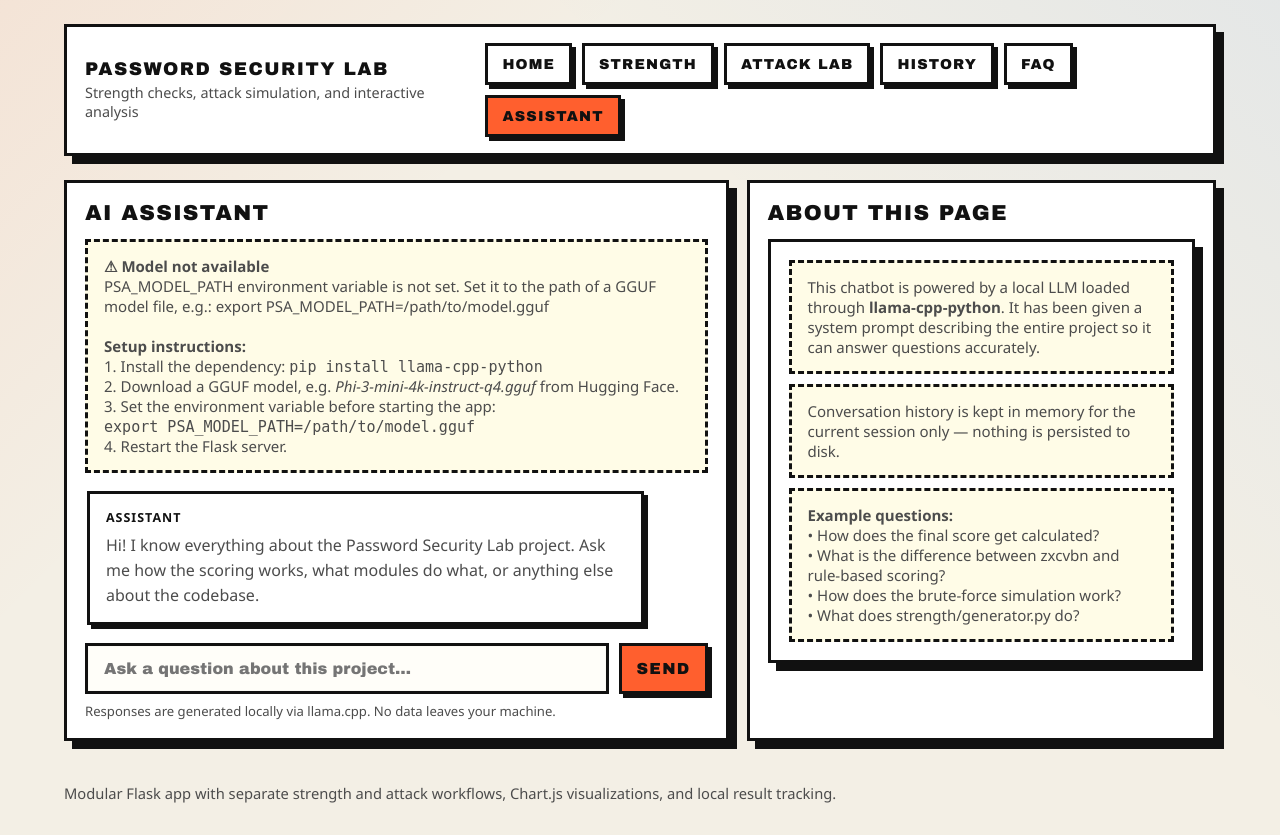
After one commit to B1tW1z/Password-Strength-Analyzer, a Flask app: page /assistant in a window 1280 px wide. The commit adds this page. Run offline with Flask 3, Linux system fonts and the light colour scheme.

Commit message:
feat: add ai assistant, add secure password recommendation engine

```diff
--- a/requirements.txt
+++ b/requirements.txt
@@ -1,3 +1,4 @@
 Flask>=3.0
 zxcvbn>=4.5.0
 passwordmeter
+llama-cpp-python>=0.2.0
--- a/web/app.py
+++ b/web/app.py
@@ -1,21 +1,24 @@
 from __future__ import annotations
 
+import json
+import math
+import os
+import queue
+import threading
+import time
+import uuid
 from pathlib import Path
-import math
 
-from flask import Flask, render_template, request, Response, stream_with_context
-import json
-import uuid
-import threading
-import queue
-import time
-
-from attacks.brute_force import CHARSETS, analyze as brute_force_analyze
+from attacks.brute_force import CHARSETS
+from attacks.brute_force import analyze as brute_force_analyze
 from attacks.dictionary import simulate as dictionary_simulate
+from flask import (Flask, Response, render_template, request,
+                   stream_with_context)
 from metrics.graph import build_chart_data, build_password_length_bar_chart
 from metrics.tracker import AnalysisRecord, ResultTracker
 from strength.aggregator import aggregate
 from strength.entropy import estimate as entropy_estimate
+from strength.generator import generate as generate_password
 from strength.rule_based import analyze as rule_based_analyze
 from strength.zxcvbn_adapter import analyze as zxcvbn_analyze
 
@@ -248,6 +251,7 @@ def create_app() -> Flask:
                     "rule_result": rule_result,
                     "entropy_result": entropy_result,
                     "insight": zxcvbn_result.feedback or rule_result.feedback,
+                    "suggested_password": generate_password(16),
                 }
             )
 
@@ -433,6 +437,177 @@ def create_app() -> Flask:
     def faq_page():
         return _render_page("faq.html", tracker, page_title="FAQ")
 
+    _ASSISTANT_SYSTEM_PROMPT = """You are an expert assistant for the Password Security Lab project.
+Here is a full description of the project so you can answer questions about it accurately.
+
+PROJECT OVERVIEW
+================
+Password Security Lab is a modular Flask web application that helps users understand
+password strength and simulate common password-cracking attacks. It has four main pages:
+Home, Strength, Attack Lab, History, FAQ, and this AI Assistant page.
+
+MODULES & FILES
+===============
+strength/zxcvbn_adapter.py   — Wraps the zxcvbn library. Scores a password 0-4 and maps
+                               it to a 0-100 scale. Returns pattern-based feedback.
+strength/rule_based.py       — Checks composition rules: length bands, uppercase, lowercase,
+                               digits, symbols. Returns a 0-100 score and improvement hints.
+strength/entropy.py          — Estimates Shannon entropy (bits) given the password and the
+                               active character-set size. Maps bits to a 0-100 score.
+strength/aggregator.py       — Combines all three scores with weighted blending
+                               (zxcvbn 40 %, rule-based 35 %, entropy 25 %) into a final
+                               score and rating: Weak (<40), Medium (40-69), Strong (≥70).
+strength/generator.py        — Generates a cryptographically secure suggested password
+                               (16+ chars, guaranteed upper+lower+digit+symbol) using the
+                               Python `secrets` module.
+attacks/brute_force.py       — Estimates cracking time for four character sets
+                               (digits, alpha, alphanumeric, full 95-char ASCII printable)
+                               at a configurable attempts-per-second rate.
+attacks/dictionary.py        — Simulates a dictionary attack against a bundled wordlist
+                               (or user-uploaded list). Supports case-variation expansion.
+metrics/tracker.py           — Persists every analysis result to data/results.json so the
+                               History page can display recent runs.
+metrics/graph.py             — Builds Chart.js-compatible JSON for the cracking-time line
+                               chart and password-length bar chart shown on Attack Lab.
+web/app.py                   — Flask application factory. Defines routes: /, /strength,
+                               /bruteforce, /history, /faq, /assistant, and SSE streams.
+
+STRENGTH PAGE
+=============
+Users type a password, click "Analyse Strength", and see:
+- A final score (0-100) and rating badge (Weak / Medium / Strong).
+- A colour-coded score bar.
+- Individual scores from zxcvbn, rule-based, and entropy modules.
+- A feedback/insight banner.
+- A suggested strong password generated by strength/generator.py with a one-click copy button.
+
+ATTACK LAB PAGE
+===============
+Users configure charset, wordlist, case-variations, attempts-per-second, and optionally
+enable an animated streaming simulation via Server-Sent Events. Results include:
+- Dictionary match result (matched / not matched, elapsed ms).
+- Brute-force combination count and estimated / actual crack time.
+- A line chart (password-length vs estimated crack time) and bar chart.
+- A comparison meter showing relative times for each attack mode.
+
+HISTORY PAGE
+============
+Shows the six most recent analyses with rating, score, password length, and charset.
+
+FAQ PAGE
+========
+Static page explaining the methodology, scoring weights, and limitations (e.g. this tool
+is not a replacement for multi-factor authentication or a proper password policy).
+
+TECHNOLOGY STACK
+================
+- Python 3.x, Flask 3.0
+- zxcvbn (pattern-based password scoring)
+- passwordmeter
+- llama-cpp-python (this AI assistant)
+- Chart.js (visualisations, loaded via CDN)
+- Vanilla HTML/CSS (neobrutalist design system in web/static/css/app.css)
+
+Answer concisely and accurately. If asked something outside the project scope, say so politely.
+"""
+
+    # Lazy-load the llama model once and cache it
+    _llama_model_cache: dict = {}
+
+    def _get_llama_model():
+        """Load and cache the Llama model. Returns (model, error_string)."""
+        if "model" in _llama_model_cache:
+            return _llama_model_cache["model"], None
+        if "error" in _llama_model_cache:
+            return None, _llama_model_cache["error"]
+
+        model_path = os.environ.get("PSA_MODEL_PATH", "")
+        if not model_path:
+            err = (
+                "PSA_MODEL_PATH environment variable is not set. "
+                "Set it to the path of a GGUF model file, e.g.: "
+                "export PSA_MODEL_PATH=/path/to/model.gguf"
+            )
+            _llama_model_cache["error"] = err
+            return None, err
+
+        if not Path(model_path).exists():
+            err = f"Model file not found: {model_path}"
+            _llama_model_cache["error"] = err
+            return None, err
+
+        try:
+            from llama_cpp import Llama  # type: ignore
+            model = Llama(
+                model_path=model_path,
+                n_ctx=2048,
+                n_threads=os.cpu_count() or 4,
+                verbose=False,
+            )
+            _llama_model_cache["model"] = model
+            return model, None
+        except Exception as exc:
+            err = f"Failed to load model: {exc}"
+            _llama_model_cache["error"] = err
+            return None, err
+
+    @app.route("/assistant", methods=["GET"])
+    def assistant_page():
+        _, model_error = _get_llama_model()
+        return _render_page(
+            "assistant.html",
+            tracker,
+            page_title="AI Assistant",
+            model_error=model_error,
+        )
+
+    @app.route("/assistant/chat", methods=["POST"])
+    def assistant_chat():
+        """SSE endpoint — streams the LLM reply token by token."""
+        data = request.get_json(silent=True) or {}
+        user_message = (data.get("message") or "").strip()
+        history = data.get("history") or []  # list of {role, content}
+
+        if not user_message:
+            return Response("data: {\"error\": \"Empty message\"}\n\n", mimetype="text/event-stream")
+
+        model, model_error = _get_llama_model()
+
+        def event_stream():
+            if model_error:
+                payload = json.dumps({"error": model_error})
+                yield f"data: {payload}\n\n"
+                return
+
+            # Build messages array for chat completion
+            messages = [{"role": "system", "content": _ASSISTANT_SYSTEM_PROMPT}]
+            for entry in history[-10:]:  # keep last 10 turns for context
+                role = entry.get("role", "user")
+                content = entry.get("content", "")
+                if role in ("user", "assistant") and content:
+                    messages.append({"role": role, "content": content})
+            messages.append({"role": "user", "content": user_message})
+
+            try:
+                stream = model.create_chat_completion(
+                    messages=messages,
+                    max_tokens=512,
+                    temperature=0.7,
+                    stream=True,
+                )
+                for chunk in stream:
+                    delta = chunk.get("choices", [{}])[0].get("delta", {})
+                    token = delta.get("content", "")
+                    if token:
+                        payload = json.dumps({"token": token})
+                        yield f"data: {payload}\n\n"
+                yield "data: {\"done\": true}\n\n"
+            except Exception as exc:
+                payload = json.dumps({"error": str(exc)})
+                yield f"data: {payload}\n\n"
+
+        return Response(stream_with_context(event_stream()), mimetype="text/event-stream")
+
     @app.errorhandler(404)
     def not_found(_error):
         return _render_page("not_found.html", tracker, page_title="Not Found"), 404
--- /dev/null
+++ b/web/templates/assistant.html
@@ -0,0 +1,263 @@
+{% extends 'base.html' %}
+
+{% block content %}
+<section class="grid">
+  <div class="card wide">
+    <h2>AI Assistant</h2>
+    {% if model_error %}
+      <div class="notice" style="margin-bottom: 14px;">
+        <strong>⚠ Model not available</strong><br>
+        {{ model_error }}<br><br>
+        <strong>Setup instructions:</strong><br>
+        1. Install the dependency: <code>pip install llama-cpp-python</code><br>
+        2. Download a GGUF model, e.g.
+           <em>Phi-3-mini-4k-instruct-q4.gguf</em> from Hugging Face.<br>
+        3. Set the environment variable before starting the app:<br>
+           <code>export PSA_MODEL_PATH=/path/to/model.gguf</code><br>
+        4. Restart the Flask server.
+      </div>
+    {% else %}
+      <p class="helper" style="margin-bottom: 14px;">
+        Ask anything about how this project works — scoring, attack simulation,
+        architecture, or methodology.
+      </p>
+    {% endif %}
+
+    <!-- Chat history display -->
+    <div id="chat-log" class="chat-log" aria-live="polite">
+      <div class="chat-bubble assistant">
+        <strong>Assistant</strong>
+        <p>Hi! I know everything about the Password Security Lab project. Ask me how the
+        scoring works, what modules do what, or anything else about the codebase.</p>
+      </div>
+    </div>
+
+    <!-- Input area -->
+    <div class="chat-input-row" style="margin-top: 14px;">
+      <input
+        id="chat-input"
+        type="text"
+        placeholder="Ask a question about this project…"
+        autocomplete="off"
+        {% if model_error %}disabled{% endif %}
+      >
+      <button
+        id="chat-send"
+        class="button"
+        {% if model_error %}disabled{% endif %}
+      >Send</button>
+    </div>
+    <p class="helper" style="margin-top: 8px; font-size: 0.82rem;">
+      Responses are generated locally via llama.cpp. No data leaves your machine.
+    </p>
+  </div>
+
+  <aside class="card narrow">
+    <h2>About this page</h2>
+    <div class="summary-box">
+      <div class="notice">
+        This chatbot is powered by a local LLM loaded through
+        <strong>llama-cpp-python</strong>. It has been given a system prompt
+        describing the entire project so it can answer questions accurately.
+      </div>
+      <div class="notice">
+        Conversation history is kept in memory for the current session only —
+        nothing is persisted to disk.
+      </div>
+      <div class="notice">
+        <strong>Example questions:</strong><br>
+        • How does the final score get calculated?<br>
+        • What is the difference between zxcvbn and rule-based scoring?<br>
+        • How does the brute-force simulation work?<br>
+        • What does strength/generator.py do?
+      </div>
+    </div>
+  </aside>
+</section>
+
+<style>
+.chat-log {
+  display: flex;
+  flex-direction: column;
+  gap: 12px;
+  max-height: 460px;
+  overflow-y: auto;
+  padding: 4px 2px;
+}
+
+.chat-bubble {
+  display: grid;
+  gap: 6px;
+  padding: 14px 16px;
+  border: 3px solid var(--border);
+  box-shadow: 4px 4px 0 var(--border);
+  font-family: "Segoe UI", sans-serif;
+  line-height: 1.55;
+  word-break: break-word;
+}
+
+.chat-bubble strong {
+  font-size: 0.78rem;
+  text-transform: uppercase;
+  letter-spacing: 0.08em;
+}
+
+.chat-bubble p {
+  margin: 0;
+}
+
+.chat-bubble.user {
+  background: #fff8d8;
+  align-self: flex-end;
+  max-width: 80%;
+}
+
+.chat-bubble.assistant {
+  background: var(--panel-strong);
+  align-self: flex-start;
+  max-width: 90%;
+}
+
+.chat-bubble.assistant.streaming p::after {
+  content: "▌";
+  animation: blink 0.7s step-start infinite;
+}
+
+@keyframes blink {
+  50% { opacity: 0; }
+}
+
+.chat-bubble .error-text {
+  color: var(--danger);
+  font-weight: 700;
+}
+
+.chat-input-row {
+  display: flex;
+  gap: 10px;
+}
+
+.chat-input-row input {
+  flex: 1;
+}
+</style>
+
+<script>
+(function () {
+  const log     = document.getElementById('chat-log');
+  const input   = document.getElementById('chat-input');
+  const sendBtn = document.getElementById('chat-send');
+
+  // In-memory conversation history for context window
+  const history = [];
+
+  function scrollToBottom() {
+    log.scrollTop = log.scrollHeight;
+  }
+
+  function appendBubble(role, text) {
+    const bubble = document.createElement('div');
+    bubble.className = `chat-bubble ${role}`;
+    const label = document.createElement('strong');
+    label.textContent = role === 'user' ? 'You' : 'Assistant';
+    const body = document.createElement('p');
+    body.textContent = text;
+    bubble.appendChild(label);
+    bubble.appendChild(body);
+    log.appendChild(bubble);
+    scrollToBottom();
+    return body;
+  }
+
+  function setInputsEnabled(enabled) {
+    input.disabled  = !enabled;
+    sendBtn.disabled = !enabled;
+  }
+
+  async function sendMessage() {
+    const message = input.value.trim();
+    if (!message) return;
+
+    input.value = '';
+    setInputsEnabled(false);
+
+    // Show user bubble
+    appendBubble('user', message);
+    history.push({ role: 'user', content: message });
+
+    // Create streaming assistant bubble
+    const bubble = document.createElement('div');
+    bubble.className = 'chat-bubble assistant streaming';
+    const label = document.createElement('strong');
+    label.textContent = 'Assistant';
+    const body = document.createElement('p');
+    body.textContent = '';
+    bubble.appendChild(label);
+    bubble.appendChild(body);
+    log.appendChild(bubble);
+    scrollToBottom();
+
+    let fullReply = '';
+
+    try {
+      const resp = await fetch('/assistant/chat', {
+        method: 'POST',
+        headers: { 'Content-Type': 'application/json' },
+        body: JSON.stringify({ message, history: history.slice(0, -1) }),
+      });
+
+      const reader = resp.body.getReader();
+      const decoder = new TextDecoder();
+      let buffer = '';
+
+      while (true) {
+        const { done, value } = await reader.read();
+        if (done) break;
+        buffer += decoder.decode(value, { stream: true });
+
+        const lines = buffer.split('\n');
+        buffer = lines.pop(); // keep incomplete line
+
+        for (const line of lines) {
+          if (!line.startsWith('data: ')) continue;
+          let evt;
+          try { evt = JSON.parse(line.slice(6)); } catch { continue; }
+
+          if (evt.error) {
+            body.innerHTML = `<span class="error-text">Error: ${evt.error}</span>`;
+            bubble.classList.remove('streaming');
+            break;
+          }
+          if (evt.token) {
+            fullReply += evt.token;
+            body.textContent = fullReply;
+            scrollToBottom();
+          }
+          if (evt.done) {
+            bubble.classList.remove('streaming');
+          }
+        }
+      }
+    } catch (err) {
+      body.innerHTML = `<span class="error-text">Connection error: ${err.message}</span>`;
+      bubble.classList.remove('streaming');
+    }
+
+    if (fullReply) {
+      history.push({ role: 'assistant', content: fullReply });
+    }
+
+    setInputsEnabled(true);
+    input.focus();
+  }
+
+  sendBtn.addEventListener('click', sendMessage);
+  input.addEventListener('keydown', (e) => {
+    if (e.key === 'Enter' && !e.shiftKey) {
+      e.preventDefault();
+      sendMessage();
+    }
+  });
+})();
+</script>
+{% endblock %}
--- a/web/templates/base.html
+++ b/web/templates/base.html
@@ -19,6 +19,7 @@
         <a href="{{ url_for('brute_force_page') }}" class="{% if request.endpoint == 'brute_force_page' %}active{% endif %}">Attack Lab</a>
         <a href="{{ url_for('history_page') }}" class="{% if request.endpoint == 'history_page' %}active{% endif %}">History</a>
         <a href="{{ url_for('faq_page') }}" class="{% if request.endpoint == 'faq_page' %}active{% endif %}">FAQ</a>
+        <a href="{{ url_for('assistant_page') }}" class="{% if request.endpoint == 'assistant_page' %}active{% endif %}">Assistant</a>
       </nav>
     </header>
 
```
Also changed, not shown: strength/generator.py (added, +41 -0 lines), web/static/css/app.css (+45 -0 lines), web/templates/strength.html (+25 -0 lines), README.md.
